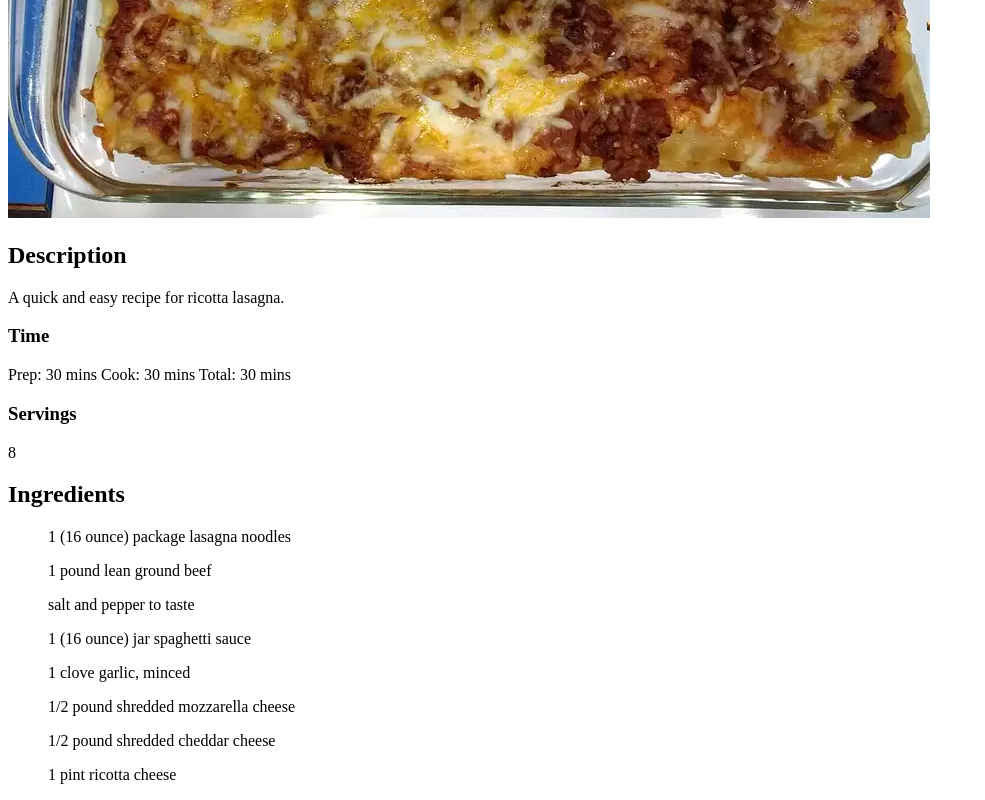
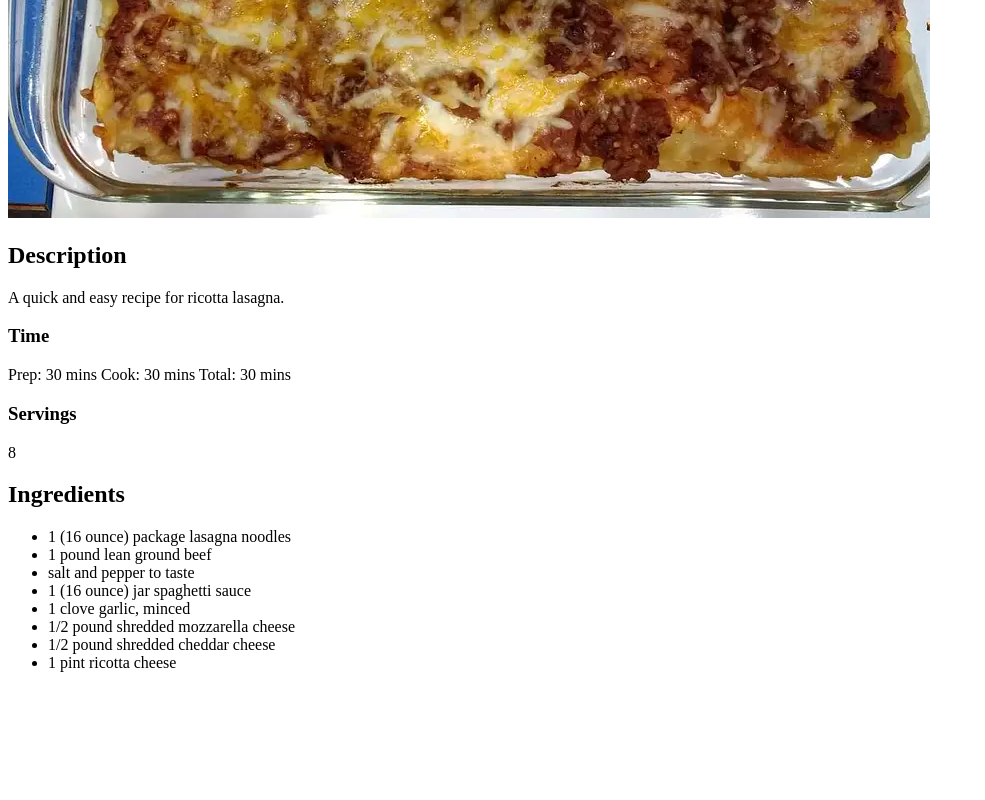
Before and after one commit to abbasham/odin-recipes, a plain HTML site: page recipes/lasagna.html in a window 1280 px wide. Shown: the part 478-1278 px from the top of the page, without its empty margins (0-985 px from the left). After the commit the page ends 1166 px from the top, so only its background shows below. Drawn offline with Linux system fonts and the light colour scheme; files whose address does not match are found by name.

Commit message:
Fix HTML syntax of ingredients list

```diff
--- a/recipes/lasagna.html
+++ b/recipes/lasagna.html
@@ -23,14 +23,16 @@
             <h3>Servings</h3>
                 <span>8</span>
         <h2>Ingredients</h2>
-            <ul><span>1 (16 ounce) package lasagna noodles</span></ul>
-            <ul><span>1 pound lean ground beef</span></ul>
-            <ul><span>salt and pepper to taste</span></ul>
-            <ul><span>1 (16 ounce) jar spaghetti sauce</span></ul>
-            <ul><span>1 clove garlic, minced</span></ul>
-            <ul><span>1/2 pound shredded mozzarella cheese</span></ul>
-            <ul><span>1/2 pound shredded cheddar cheese</span></ul>
-            <ul><span>1 pint ricotta cheese</span></ul>
+            <ul>
+                <li><span>1 (16 ounce) package lasagna noodles</span></li>
+                <li><span>1 pound lean ground beef</span></li>
+                <li><span>salt and pepper to taste</span></li>
+                <li><span>1 (16 ounce) jar spaghetti sauce</span></li>
+                <li><span>1 clove garlic, minced</span></li>
+                <li><span>1/2 pound shredded mozzarella cheese</span></li>
+                <li><span>1/2 pound shredded cheddar cheese</span></li>
+                <li><span>1 pint ricotta cheese</span></li>
+            </ul>
 
     </section>
 
```
